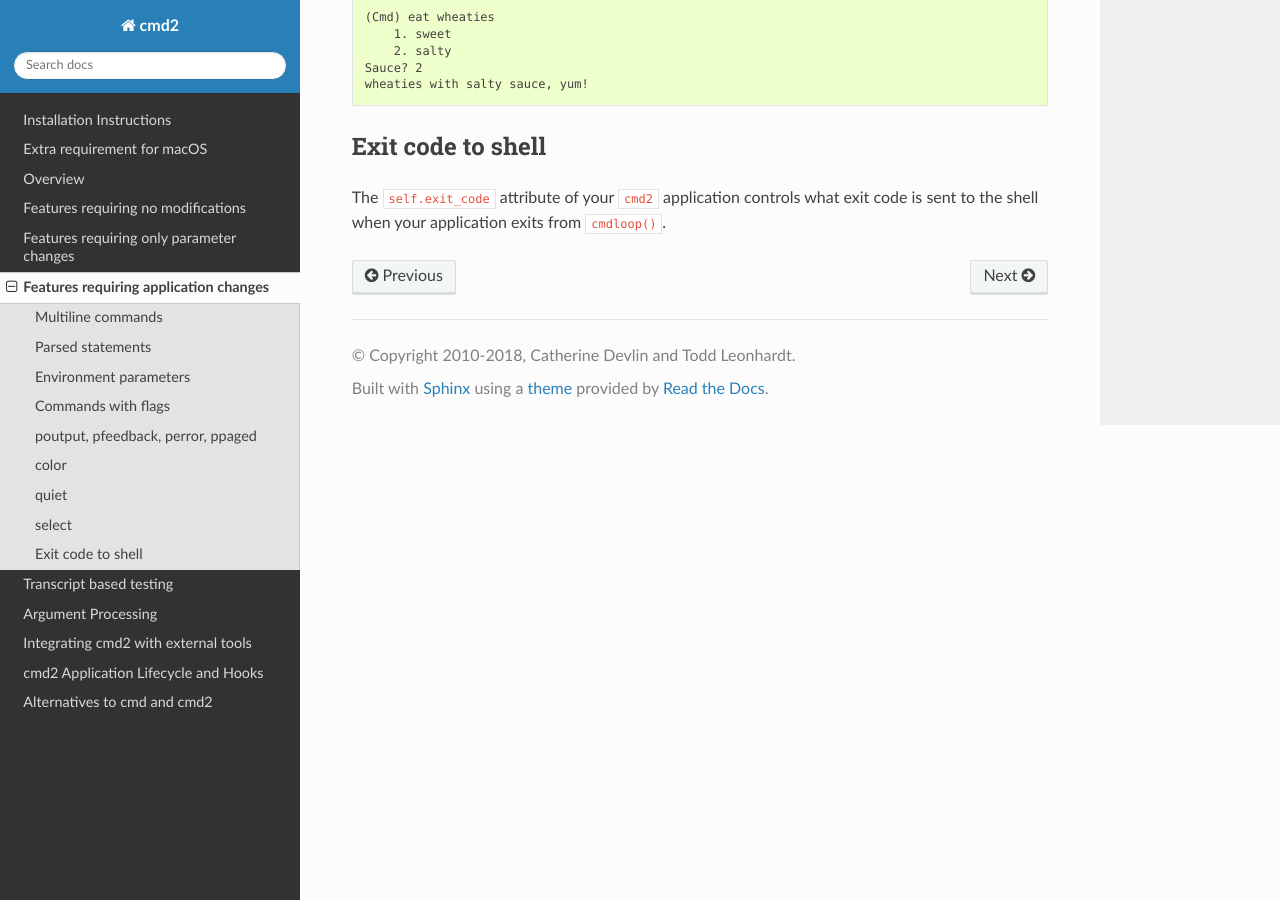
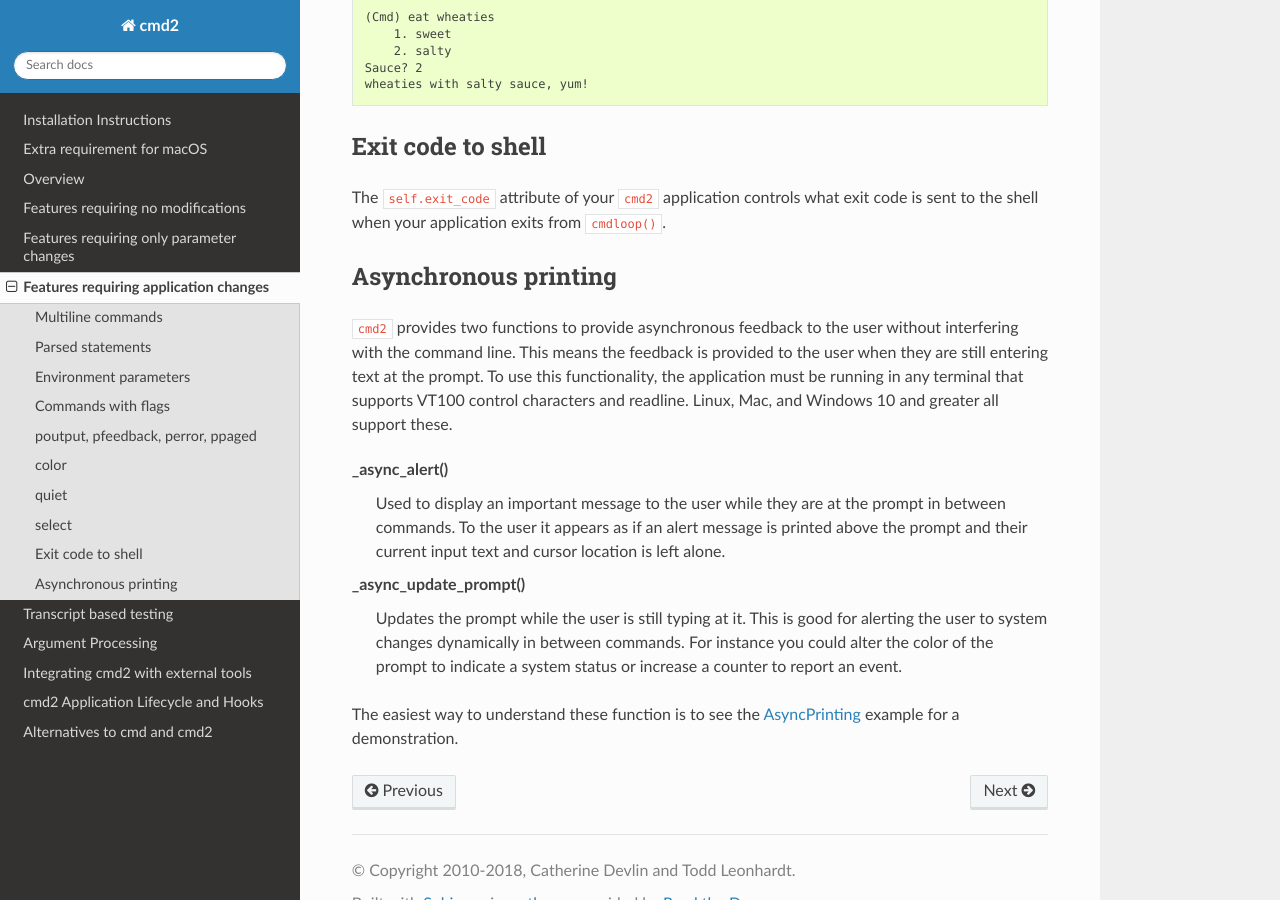
Before and after one commit to python-cmd2/cmd2, a Sphinx documentation site: the page built from docs/unfreefeatures.rst, in a window 1280 px wide and 900 px high, scrolled down 3823 px. Built offline with Sphinx 7.4.7 and the Read the Docs theme 2.0.0, drawn with Linux system fonts in a browser that asks for light colours.

Commit message:
Documented async functions

```diff
--- a/docs/unfreefeatures.rst
+++ b/docs/unfreefeatures.rst
@@ -189,3 +189,26 @@ Exit code to shell
 The ``self.exit_code`` attribute of your ``cmd2`` application controls
 what exit code is sent to the shell when your application exits from
 ``cmdloop()``.
+
+
+Asynchronous printing
+=====================
+``cmd2`` provides two functions to provide asynchronous feedback to the user without interfering with
+the command line. This means the feedback is provided to the user when they are still entering text at
+the prompt. To use this functionality, the application must be running in any terminal that supports
+VT100 control characters and readline. Linux, Mac, and Windows 10 and greater all support these.
+
+_async_alert()
+    Used to display an important message to the user while they are at the prompt in between commands.
+    To the user it appears as if an alert message is printed above the prompt and their current input
+    text and cursor location is left alone.
+
+_async_update_prompt()
+    Updates the prompt while the user is still typing at it. This is good for alerting the user to system
+    changes dynamically in between commands. For instance you could alter the color of the prompt to indicate
+    a system status or increase a counter to report an event.
+
+
+The easiest way to understand these function is to see the AsyncPrinting_ example for a demonstration.
+
+.. _AsyncPrinting: https://github.com/python-cmd2/cmd2/blob/master/examples/async_printing.py
```
